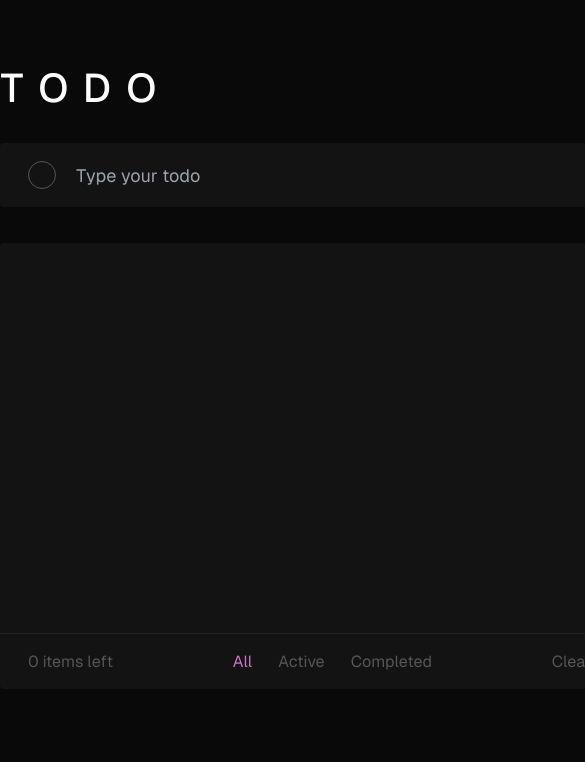
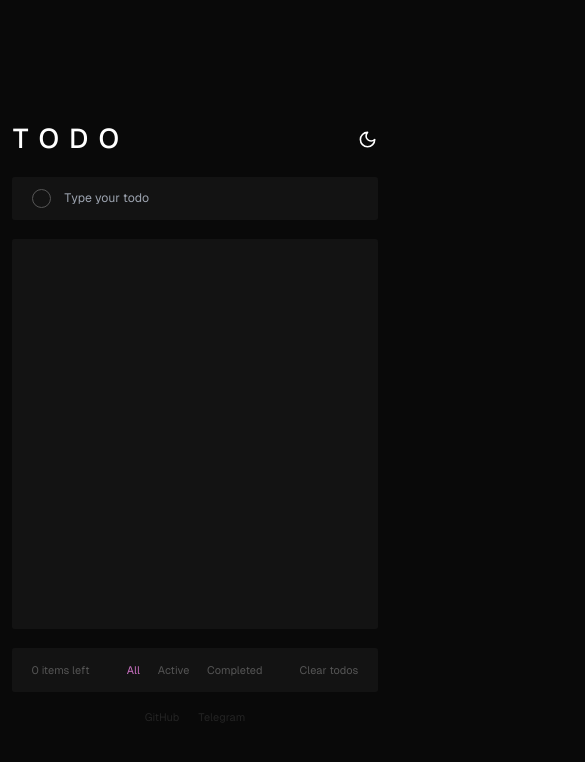
Before and after one commit to itsumiq/itsumiq.github.io, a React (Vite) app: page / in a window 390 px wide. Shown: the top 762 px of the page, 585 px wide, since content can reach past the window. Built offline with nearby package versions, Linux system fonts and the light colour scheme.

Commit message:
add responsive design

```diff
--- a/index.html
+++ b/index.html
@@ -1,13 +1,13 @@
 <!doctype html>
-<html lang="en" class="h-full 2xl:text-[1.041vw]">
+<html lang="en" class="h-full 2xl:text-[1.041vw] max-lg:text-[15px] max-sm:text-[2.143vw] max-phone:text-[2.8vw]">
   <head>
     <meta charset="UTF-8" />
     <link rel="icon" type="image/svg+xml" href="/vite.svg" />
-    <meta name="viewport" content="width=device-width, initial-scale=1.0" />
+    <meta name="viewport" content="width=device-width, initial-scale=1.0, maximum-scale=1, minimum-scale=1, user-scalable=no" />
     <title>Vite + React + TS</title>
   </head>
   <body class="h-full dark:text-white dark:bg-black-primary bg-white text-black-primary theme-animation">
-    <div id="root" class="h-full"></div>
+    <div id="root" class="h-full flex items-center"></div>
     <script type="module" src="/src/main.tsx"></script>
   </body>
 </html>
--- a/src/app/styles/index.css
+++ b/src/app/styles/index.css
@@ -16,7 +16,6 @@
     font-style: normal;
     src: url(../fonts/GeistVF.woff2) format('woff2');
   }
-
 }
 
 @layer components {
@@ -37,6 +36,10 @@
     @apply text-base font-normal dark:text-gray-primary text-gray-light theme-animation dark:hover:text-white hover:text-black-primary;
   }
 
+  .text-3 {
+    @apply text-base font-normal dark:text-gray-dark text-white-light theme-animation dark:hover:text-white hover:text-black-primary;
+  }
+
   /* inputs */
 
   .checkbox {
--- a/src/features/todos/TodosList.tsx
+++ b/src/features/todos/TodosList.tsx
@@ -12,7 +12,7 @@ export const TodosList = () => {
   let todos = currentTodos(useAppSelector((state) => state.todo));
 
   return (
-    <ul className="theme-animation mt-[2.25rem] grid h-[24.375rem] w-full auto-rows-[4rem] gap-y-px overflow-scroll rounded-t bg-milk dark:bg-black-secondary">
+    <ul className="theme-animation max-phone:h-[35.714rem] max-phone:mt-0 max-phone:rounded mt-[2.25rem] grid h-[24.375rem] w-full auto-rows-[4rem] gap-y-px overflow-scroll rounded-t bg-milk dark:bg-black-secondary">
       {todos.map(({ id, status, title }) => (
         <li key={id}>
           <div className="group flex h-full items-center justify-between px-7">
--- a/src/pages/home/ui/Filter.tsx
+++ b/src/pages/home/ui/Filter.tsx
@@ -14,7 +14,7 @@ export const Filter = () => {
 
   return (
     <div
-      className={`theme-animation flex h-14 w-full items-center justify-between rounded-b border-white-light bg-milk px-7 dark:border-gray-dark dark:bg-black-secondary ${todoLength < 6 ? 'border-t' : ''}`}
+      className={`theme-animation flex h-[4rem] w-full items-center justify-between rounded-b border-white-light bg-milk px-7 dark:border-gray-dark dark:bg-black-secondary ${todoLength < 6 ? 'border-t' : ''} max-phone:border-none max-phone:rounded`}
     >
       <span className="text-2">{todoLength} items left</span>
       <ul className="flex gap-[1.625rem]">
--- a/src/pages/home/ui/Home.tsx
+++ b/src/pages/home/ui/Home.tsx
@@ -2,16 +2,18 @@ import { Header } from '../../../shared/ui';
 import { AddTodo } from '../../../features/todos';
 import { TodosList } from '../../../features/todos';
 import { Filter } from './Filter';
+import { Footer } from '../../../shared/ui';
 
 export function Home() {
   return (
-    <div className="m-[0_auto] grid h-full w-[41.625rem] grid-rows-[auto_1fr_auto] gap-[1.55rem] pt-[3.65rem]">
+    <div className="max-phone:w-[33.429rem] mx-auto grid w-[41.625rem] grid-rows-[auto_1fr_auto] content-center items-end gap-[1.55rem]">
       <Header />
-      <main className="flex flex-col">
+      <main className="max-phone:gap-y-7 flex flex-col">
         <AddTodo />
         <TodosList />
         <Filter />
       </main>
+      <Footer />
     </div>
   );
 }
--- a/src/shared/ui/Checkbox.tsx
+++ b/src/shared/ui/Checkbox.tsx
@@ -11,7 +11,7 @@ export const Checkbox = ({ checked, onClick, id }: CheckboxProps) => {
     <div className="relative flex items-center">
       <Check
         size="1rem"
-        className={`absolute left-[6px] top-[6px] ${checked ? 'block' : 'hidden'} cursor-pointer text-white transition-all duration-700`}
+        className={`absolute left-[0.375rem] top-[0.375rem] ${checked ? 'block' : 'hidden'} cursor-pointer text-white transition-all duration-700`}
         id={id}
         onClick={onClick}
       />
--- /dev/null
+++ b/src/shared/ui/Footer.tsx
@@ -0,0 +1,12 @@
+export const Footer = () => {
+  return (
+    <footer className="flex w-full items-center justify-center gap-x-7 self-start">
+      <a href="https://github.com/itsumiq" className="text-3">
+        GitHub
+      </a>
+      <a href="" className="text-3">
+        Telegram
+      </a>
+    </footer>
+  );
+};
--- a/src/shared/ui/index.ts
+++ b/src/shared/ui/index.ts
@@ -1,2 +1,3 @@
 export * from './Header';
 export * from './Checkbox';
+export * from './Footer';
--- a/tailwind.config.js
+++ b/tailwind.config.js
@@ -1,5 +1,8 @@
 /** @type {import('tailwindcss').Config} */
 export default {
+  future: {
+    hoverOnlyWhenSupported: true,
+  },
   content: [
     "./index.html",
     "./src/**/*.{js,ts,jsx,tsx}",
@@ -34,6 +37,10 @@ export default {
       transitionProperty: {
         textStatus: 'color, text-decoration-line, background-color, border-color, text-decoration-color',
       },
+      screens: {
+        phone: '501px',
+        sm: '701px',
+      },
     },
   },
   darkMode: 'selector',
```
